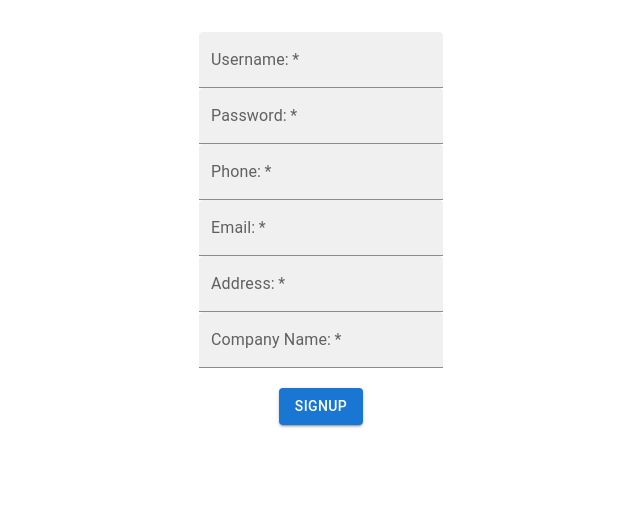
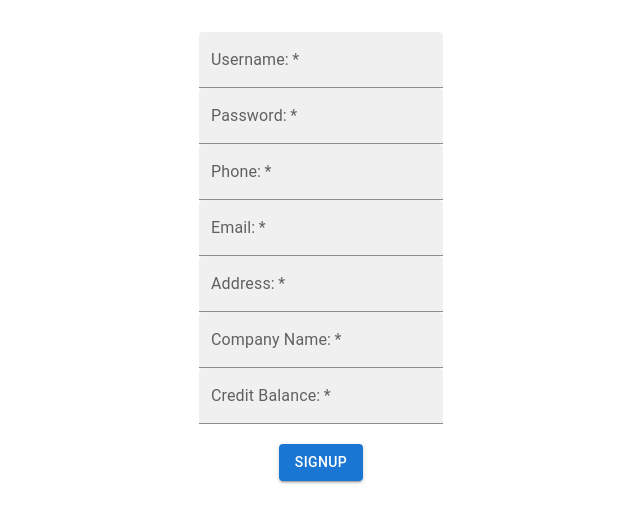
Before and after one commit to StefVei/CCC, a React (Create React App) app in the folder ccc_frontend/ccc_frontend/: page /CompanyRegister in a window 1280 px wide. Shown: the top 522 px of the page, without its empty margins (319-959 px from the left). Built offline with nearby package versions, Linux system fonts and the light colour scheme.

Commit message:
create citizen register

```diff
--- a/ccc_frontend/ccc_frontend/package.json
+++ b/ccc_frontend/ccc_frontend/package.json
@@ -13,6 +13,7 @@
     "axios": "^0.24.0",
     "react": "^17.0.2",
     "react-dom": "^17.0.2",
+    "react-router-dom": "^6.2.1",
     "react-scripts": "5.0.0",
     "web-vitals": "^2.1.2"
   },
--- a/ccc_frontend/ccc_frontend/src/App.js
+++ b/ccc_frontend/ccc_frontend/src/App.js
@@ -1,8 +1,23 @@
 import './App.css';
-import RegisterCustomer from './register/customer';
+import { BrowserRouter, Route, Routes } from 'react-router-dom';
+
+import Home from './home';
+import CompanyRegister from './register/company';
+import CitizenRegister from './register/citizen';
 
 function App() {
-  return <RegisterCustomer />;
+  return (
+    <>
+      <BrowserRouter>
+        <Routes>
+          <Route path="/" element={<Home />} exact />
+          <Route path="/CompanyRegister" element={<CompanyRegister />} />
+          <Route path="/CitizenRegister" element={<CitizenRegister />} />
+          <Route element={<div>Oops! Page not found!</div>} />
+        </Routes>
+      </BrowserRouter>
+    </>
+  );
 }
 
 export default App;
--- /dev/null
+++ b/ccc_frontend/ccc_frontend/src/home/index.js
@@ -0,0 +1,30 @@
+import React from 'react';
+import { Button } from '@mui/material';
+import { useNavigate } from 'react-router-dom';
+import Grid from '@mui/material/Grid';
+
+import useStyles from './styles';
+
+function Home() {
+  const navigate = useNavigate();
+  const styles = useStyles();
+
+  return (
+    <div className={styles.container}>
+      <Grid container direction="column" spacing={2}>
+        <Grid item xs={6}>
+          <Button variant="contained" color="primary" onClick={() => navigate('/CompanyRegister')}>
+            Register Company
+          </Button>
+        </Grid>
+        <Grid item xs={6}>
+          <Button variant="contained" color="primary" onClick={() => navigate('/CitizenRegister')}>
+            Register Citizen
+          </Button>
+        </Grid>
+      </Grid>
+    </div>
+  );
+}
+
+export default Home;
--- /dev/null
+++ b/ccc_frontend/ccc_frontend/src/home/styles.js
@@ -0,0 +1,13 @@
+import { makeStyles } from '@mui/styles';
+
+const useStyles = makeStyles({
+  container: {
+    display: 'flex',
+    flexDirection: 'column',
+    justifyContent: 'center',
+    alignItem: 'center',
+    padding: '2.5%'
+  }
+});
+
+export default useStyles;
--- a/ccc_frontend/ccc_frontend/src/register/customer.js
+++ b/ccc_frontend/ccc_frontend/src/register/citizen.js
@@ -3,20 +3,27 @@ import { TextField, Button } from '@mui/material';
 import useStyles from './styles';
 import { cccClient } from '../network';
 
-function CustomerRegister() {
+function CitizenRegister() {
   const styles = useStyles();
   const [Username, setUsername] = useState('');
   const [Password, setPassword] = useState('');
   const [Phone, setPhone] = useState('');
   const [Email, setEmail] = useState('');
   const [Address, setAddress] = useState('');
-  const [CompanyName, setCompanyName] = useState('');
+  const [Firstname, setFirstname] = useState('');
+  const [CreditBalance, setCreditBalance] = useState('');
+  const [Lastname, setLastname] = useState('');
+  const [Amka, setAmka] = useState('');
+  const [Vat, setVat] = useState('');
+  const [BirthDate, setBirthDate] = useState('');
 
   const handleSubmit = async () => {
     await cccClient
       .post(
-        'OpenCompanyAccount',
-        `username=${Username}&password=${Password}&email=${Email}}&address=${Address}&name=${CompanyName}&phone=${Phone}`
+        'OpenCitizenAccount',
+        `username=${Username}&password=${Password}&email=${Email}}&address=${Address}&firstname=${Firstname}&phone=${Phone}&creditBalance=${
+          CreditBalance ? CreditBalance : 0
+        }&lastname=${Lastname}&amka=${Amka}&vat=${Vat}&birthDate=${BirthDate}`
       )
       .then(function (response) {
         console.log(response);
@@ -67,8 +74,43 @@ function CustomerRegister() {
         <TextField
           label="Company Name:"
           variant="filled"
-          value={CompanyName}
-          onChange={(e) => setCompanyName(e.target.value)}
+          value={Firstname}
+          onChange={(e) => setFirstname(e.target.value)}
+          required
+        />
+        <TextField
+          label="Company Name:"
+          variant="filled"
+          value={Lastname}
+          onChange={(e) => setLastname(e.target.value)}
+          required
+        />
+        <TextField
+          label="Company Name:"
+          variant="filled"
+          value={Amka}
+          onChange={(e) => setAmka(e.target.value)}
+          required
+        />
+        <TextField
+          label="Company Name:"
+          variant="filled"
+          value={Vat}
+          onChange={(e) => setVat(e.target.value)}
+          required
+        />
+        <TextField
+          label="Company Name:"
+          variant="filled"
+          value={BirthDate}
+          onChange={(e) => setBirthDate(e.target.value)}
+          required
+        />
+        <TextField
+          label="Credit Balance:"
+          variant="filled"
+          value={CreditBalance}
+          onChange={(e) => setCreditBalance(e.target.value)}
           required
         />
         <div className={styles.buttonContainer}>
@@ -81,4 +123,4 @@ function CustomerRegister() {
   );
 }
 
-export default CustomerRegister;
+export default CitizenRegister;
--- /dev/null
+++ b/ccc_frontend/ccc_frontend/src/register/company.js
@@ -0,0 +1,94 @@
+import React, { useState } from 'react';
+import { TextField, Button } from '@mui/material';
+import useStyles from './styles';
+import { cccClient } from '../network';
+
+function CompanyRegister() {
+  const styles = useStyles();
+  const [Username, setUsername] = useState('');
+  const [Password, setPassword] = useState('');
+  const [Phone, setPhone] = useState('');
+  const [Email, setEmail] = useState('');
+  const [Address, setAddress] = useState('');
+  const [CompanyName, setCompanyName] = useState('');
+  const [CreditBalance, setCreditBalance] = useState('');
+
+  const handleSubmit = async () => {
+    await cccClient
+      .post(
+        'OpenCompanyAccount',
+        `username=${Username}&password=${Password}&email=${Email}}&address=${Address}&name=${CompanyName}&phone=${Phone}&creditBalance=${
+          CreditBalance ? CreditBalance : 0
+        }`
+      )
+      .then(function (response) {
+        console.log(response);
+      })
+      .catch(function (error) {
+        console.log(error);
+      });
+  };
+
+  return (
+    <div className={styles.container}>
+      <div className={styles.textFieldContainer}>
+        <TextField
+          label="Username:"
+          variant="filled"
+          value={Username}
+          onChange={(e) => setUsername(e.target.value)}
+          required
+        />
+        <TextField
+          label="Password:"
+          variant="filled"
+          value={Password}
+          onChange={(e) => setPassword(e.target.value)}
+          required
+        />
+        <TextField
+          label="Phone:"
+          variant="filled"
+          value={Phone}
+          onChange={(e) => setPhone(e.target.value)}
+          required
+        />
+        <TextField
+          label="Email:"
+          variant="filled"
+          value={Email}
+          onChange={(e) => setEmail(e.target.value)}
+          required
+        />
+        <TextField
+          label="Address:"
+          variant="filled"
+          value={Address}
+          onChange={(e) => setAddress(e.target.value)}
+          required
+        />
+        <TextField
+          label="Company Name:"
+          variant="filled"
+          value={CompanyName}
+          onChange={(e) => setCompanyName(e.target.value)}
+          required
+        />
+        <TextField
+          label="Credit Balance:"
+          variant="filled"
+          value={CreditBalance}
+          onChange={(e) => setCreditBalance(e.target.value)}
+          required
+        />
+        <div className={styles.buttonContainer}>
+          <Button type="submit" variant="contained" color="primary" onClick={() => handleSubmit()}>
+            Signup
+          </Button>
+        </div>
+      </div>
+    </div>
+  );
+}
+
+export default CompanyRegister;
```
Also changed, not shown: 1 other file (tests, documents, lock files or other folders).
